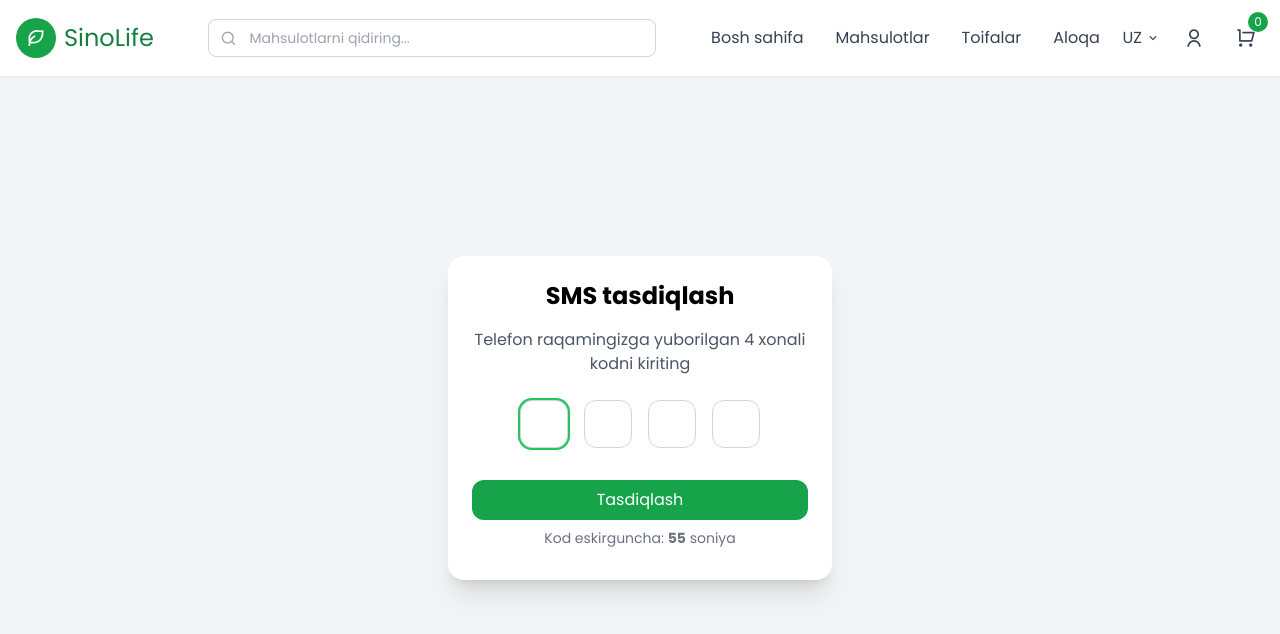
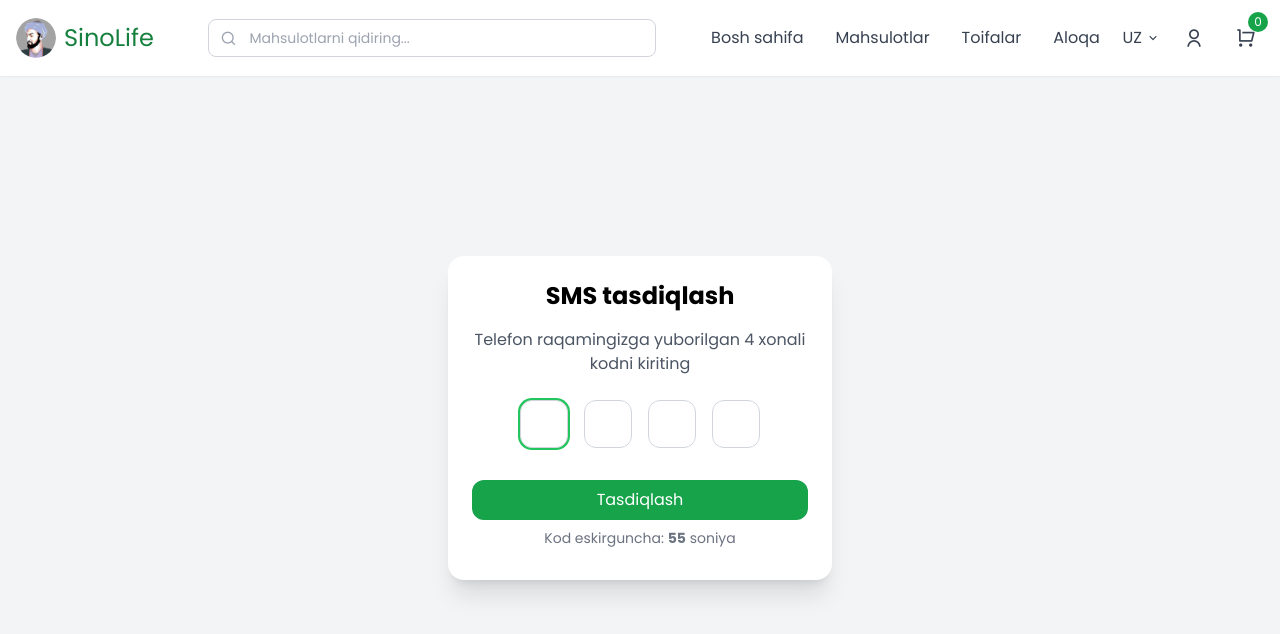
Before and after one commit to Husanjonazamov/sinolife-market-front, a Next.js app: page /sms in a window 1280 px wide. Shown: the top 634 px of the page. Built offline with nearby package versions, Linux system fonts and the light colour scheme.

Commit message:
New g4f version: 0.6.0.1 (current: 0.3.9.7) | pip install -U g4f

```diff
--- a/components/Header.tsx
+++ b/components/Header.tsx
@@ -7,6 +7,7 @@ import axios from 'axios';
 import BASE_URL from '@/app/config';
 import { useRouter } from 'next/navigation';
 import SearchDropdown from './searchDropDown';
+import Image from 'next/image';
 
 export default function Header() {
   const [isMenuOpen, setIsMenuOpen] = useState(false);
@@ -17,6 +18,7 @@ export default function Header() {
   const [isLoggedIn, setIsLoggedIn] = useState(false);
   const [userName, setUserName] = useState<string | null>(null);
   const [cartCount, setCartCount] = useState(0);
+
 
   const router = useRouter();
 
@@ -90,12 +92,19 @@ export default function Header() {
       <div className="container mx-auto px-4 py-4 flex items-center justify-between">
 
         {/* Logo */}
-        <Link href="/" className="flex items-center space-x-2">
-          <div className="w-10 h-10 bg-green-600 rounded-full flex items-center justify-center">
-            <i className="ri-leaf-line text-white text-xl"></i>
-          </div>
-          <span className="text-2xl font-pacifico text-green-700">SinoLife</span>
-        </Link>
+       <Link href="/" className="flex items-center space-x-2">
+        <div className="w-10 h-10 flex items-center justify-center">
+          <Image
+            src="/images/logo.png"
+            alt="SinoLife Logo"
+            width={40}
+            height={40}
+            className="rounded-full object-cover"
+          />
+        </div>
+        <span className="text-2xl font-pacifico text-green-700">SinoLife</span>
+      </Link>
+
 
         {/* Search */}
         <div className="hidden md:flex flex-1 max-w-md mx-8">
--- /dev/null
+++ b/components/Logo.tsx
@@ -0,0 +1,16 @@
+import Image from "next/image";
+import Link from "next/link";
+
+
+<Link href="/" className="flex items-center space-x-2">
+  <div className="w-10 h-10 flex items-center justify-center">
+    <Image
+      src="/images/logo.png"
+      alt="SinoLife Logo"
+      width={40}
+      height={40}
+      className="rounded-full object-cover"
+    />
+  </div>
+  <span className="text-2xl font-pacifico text-green-700">SinoLife</span>
+</Link>
```
Also changed, not shown: public/images/logo.png (added).
